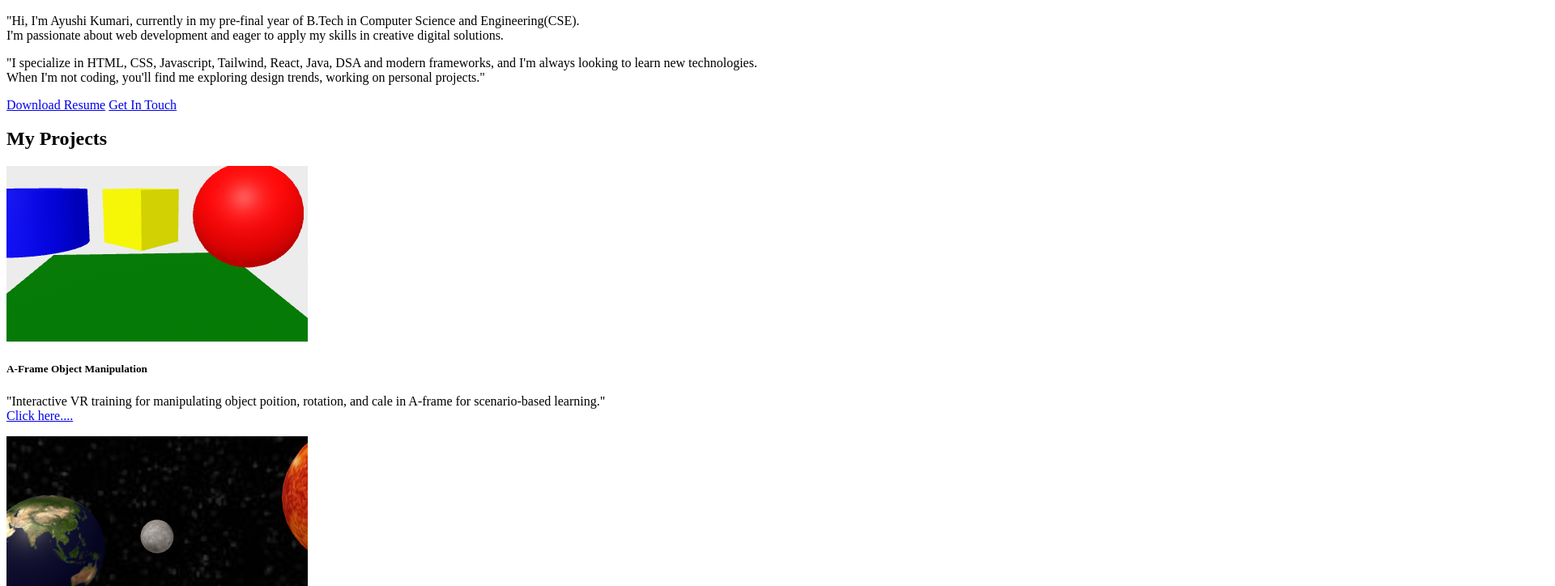
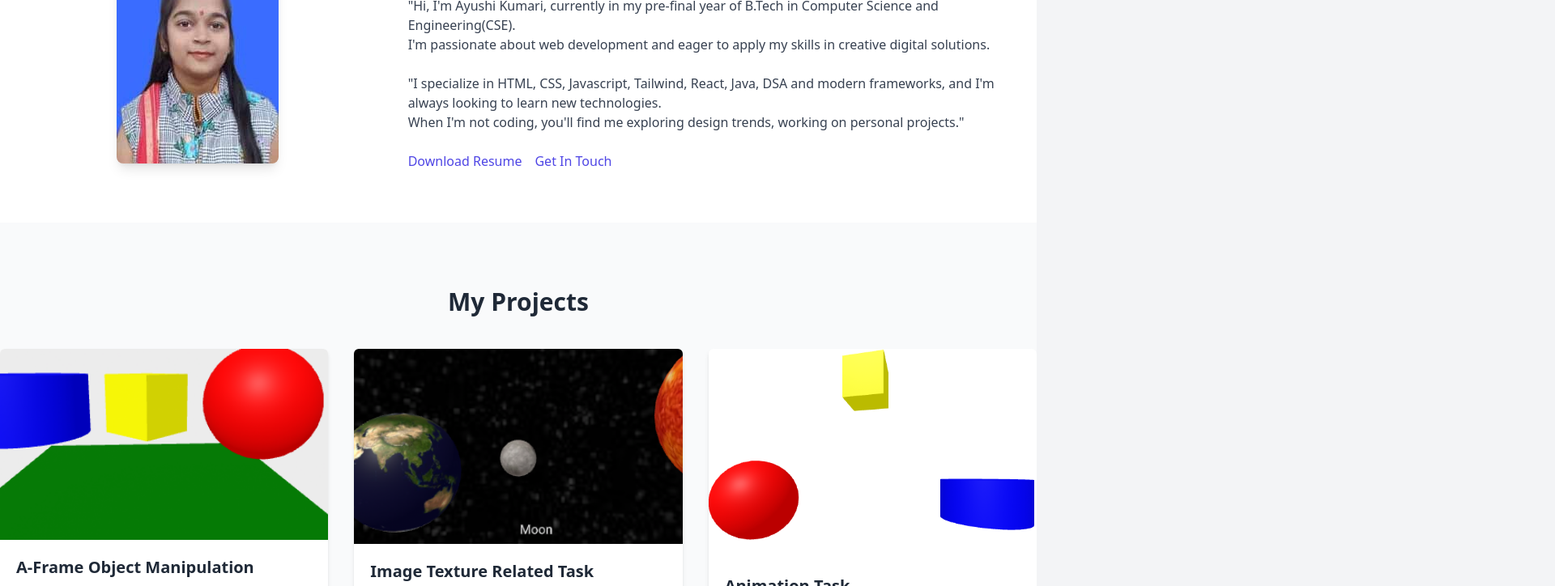
Before and after one commit to marvellousayushi132753290779/Portfolio_25, a plain HTML site: page index.html in a window 1280 px wide. Shown: the part 521-1245 px from the top of the page at 81% size, 1920 px wide, since content can reach past the window. Drawn offline with Linux system fonts and the light colour scheme.

Commit message:
updating files

```diff
--- a/index.html
+++ b/index.html
@@ -3,8 +3,9 @@
 <head>
     <meta charset="UTF-8">
     <meta name="viewport" content="width=device-width, initial-scale=1.0">
-    <!-- //<link rel="stylesheet" href="style.css"> -->
+
     <title>Portfolio</title>
+  <link rel="stylesheet" crossorigin href="/assets/index-DiliQaeY.css">
 </head>
 <body class="bg-gray-100 text-gray-800" >
     <header class="bg-white shadow-md">
```
Also changed, not shown: assets/index-DiliQaeY.css (added).
